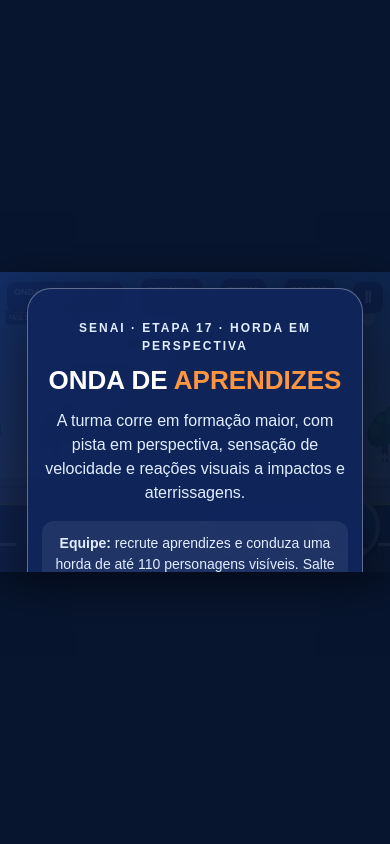
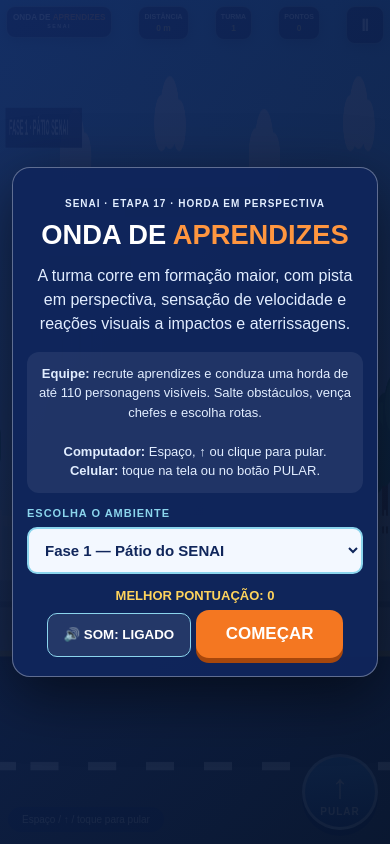
Before and after one commit to jean179-png/Jogo-correai, a plain HTML site: page index.html in a window 390 px wide. Drawn offline with Linux system fonts and the light colour scheme.

Commit message:
Improve responsive layout and touch controls for mobile devices

```diff
--- a/style.css
+++ b/style.css
@@ -31,3 +31,41 @@ canvas{display:block;width:100%;height:100%}.hud{position:absolute;z-index:2;top
 .answer.wrong-answer{background:#ffe1df;border-color:#d94343;color:#8d1c1c}
 .answer:disabled{cursor:default}
 .quiz-dialog .feedback{font-size:clamp(13px,1.7vw,16px);line-height:1.45;max-width:580px;margin:12px auto;min-height:48px}
+
+
+/* Etapa 9 — adaptação para celulares e telas sensíveis ao toque */
+html,body{min-height:100%;overscroll-behavior:none}
+#game-shell{height:100vh;height:100dvh;width:100vw;max-width:100vw;max-height:100dvh;min-height:0}
+canvas{touch-action:none;user-select:none;-webkit-user-select:none}
+button,select{touch-action:manipulation;-webkit-tap-highlight-color:transparent}
+.jump-button{user-select:none;-webkit-user-select:none;touch-action:none;cursor:pointer}
+.overlay{overflow-y:auto;overscroll-behavior:contain;padding: max(12px,env(safe-area-inset-top)) max(12px,env(safe-area-inset-right)) max(12px,env(safe-area-inset-bottom)) max(12px,env(safe-area-inset-left))}
+.dialog{max-height:calc(100dvh - 24px);overflow-y:auto;overscroll-behavior:contain}
+.answer,.primary,.secondary,.hud-button,.menu-options select{min-height:44px}
+.message{max-width:calc(100% - 150px);overflow:hidden;text-overflow:ellipsis}
+@media (max-width:700px){
+  .hud{top:max(6px,env(safe-area-inset-top));left:max(6px,env(safe-area-inset-left));right:max(6px,env(safe-area-inset-right));gap:4px;align-items:flex-start}
+  .brand{font-size:clamp(8px,2.1vw,12px);padding:7px 6px}
+  .brand small{letter-spacing:1.5px;margin-top:2px}
+  .stat{font-size:clamp(7px,1.8vw,10px);padding:6px 5px;min-width:0;letter-spacing:0}
+  .stat b{font-size:1.2em}
+  .hud-button{min-width:38px;min-height:38px;padding:4px}
+  .jump-button{width:76px;height:76px;right:max(12px,env(safe-area-inset-right));bottom:max(14px,env(safe-area-inset-bottom));font-size:34px;border-width:3px}
+  .message{bottom:max(12px,env(safe-area-inset-bottom));left:8px;transform:none;max-width:calc(100% - 112px);font-size:10px;white-space:normal;text-align:center}
+  .dialog{width:min(560px,100%);padding:18px 14px;border-radius:18px}
+  .dialog h1{font-size:clamp(24px,7vw,36px)}
+  .eyebrow{font-size:10px;letter-spacing:1px}
+  .instructions{font-size:13px}
+  .answers{gap:8px;margin:12px 0}
+  .answer{padding:12px 10px;font-size:15px;text-align:left}
+}
+@media (max-height:500px) and (orientation:landscape){
+  .dialog{max-height:calc(100dvh - 12px);padding:12px 16px}
+  .dialog h1{font-size:25px;margin:5px 0}
+  .dialog p{margin:7px 0}
+  .instructions{padding:8px;font-size:12px}
+  .answers{grid-template-columns:1fr 1fr;gap:6px;margin:8px 0}
+  .answer{min-height:40px;padding:8px;font-size:13px}
+  .jump-button{width:64px;height:64px;font-size:28px}
+}
+@media (prefers-reduced-motion:reduce){*,*::before,*::after{scroll-behavior:auto!important;animation-duration:.01ms!important;transition-duration:.01ms!important}}
```
